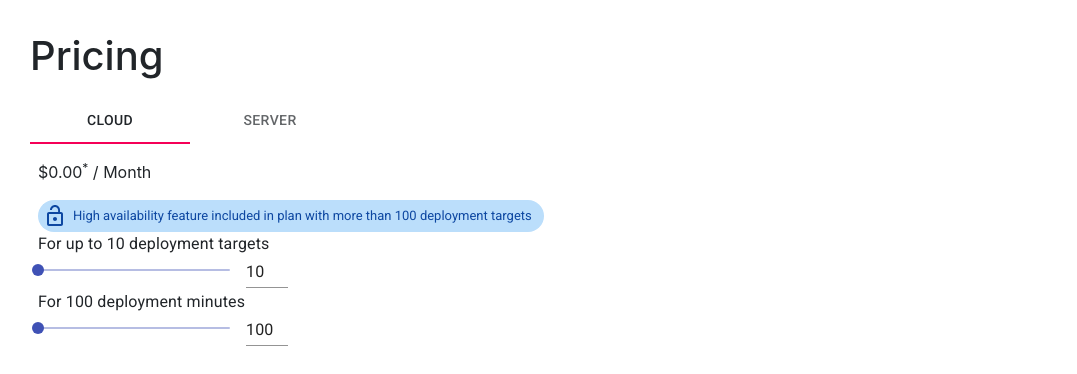
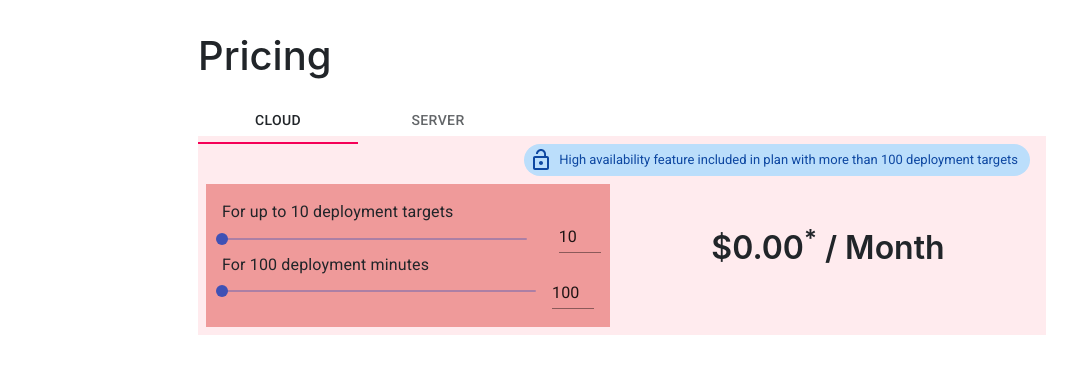
Before and after one commit to neilbo/octpus-design-react, a React (Create React App) app: page / in a window 1280 px wide. Shown: the top 374 px of the page, without its empty margins (18-1095 px from the left). Built offline with nearby package versions, Linux system fonts and the light colour scheme.

Commit message:
Use grid in app for layout

```diff
--- a/src/App.tsx
+++ b/src/App.tsx
@@ -5,18 +5,13 @@ import Server from "./pages/pricing/components/ServerPricing";
 import Tabs from '@material-ui/core/Tabs';
 import Tab from '@material-ui/core/Tab';
 import classes from "*.module.css";
-import { makeStyles } from "@material-ui/core";
+import { Grid, makeStyles } from "@material-ui/core";
 import { grey } from "@material-ui/core/colors";
 
 const useStyles = makeStyles({
   app: {
-    // backgroundColor:  grey[100],
-    marginLeft: 48,
-    marginRight: 48,
     marginTop: 32,
     marginBottom: 16
-
-
   }
 })
 
@@ -38,14 +33,21 @@ function App() {
   return (
     <>
       <section className={classes.app}>
+        <Grid container spacing={2}>
+          <Grid item xs></Grid>
+          <Grid item xs={12} sm={8}>
             <h1>Pricing</h1>
             <Tabs value={selectedTab} onChange={handleChange} aria-label="Pricing Tabs">
               <Tab label="Cloud" {...a11yProps(0)} />
               <Tab label="Server" {...a11yProps(1)} />
             </Tabs>
-    </section>
             {selectedTab === 0 && <Cloud />}
             {selectedTab === 1 && <Server />}
+          </Grid>
+          <Grid item xs></Grid>
+        </Grid>
+      </section>
+
     </>
   );
 }
--- a/src/pages/pricing/components/CloudPricing.tsx
+++ b/src/pages/pricing/components/CloudPricing.tsx
@@ -1,26 +1,47 @@
 import * as React from "react";
 import { useState } from "react";
-import { Box, Grid, Input, Slider, Typography } from "@material-ui/core";
+import { Box, Grid, Input, Slider, Typography, Paper } from "@material-ui/core";
 import { makeStyles } from "@material-ui/core/styles";
 import { formatCcy, handleInvalidValue } from "../../../utils";
 import HighAvailabilityInfo from "./HighAvailabilityInfo";
 import { red } from "@material-ui/core/colors";
 
-const useStyles = makeStyles({
-  root: {
-    width: 250,
+
+const useStyles = makeStyles((theme) => ({
+  inputs: { // rename this
+    padding: '1em', // TODO :: fix this
+    backgroundColor: red[200],
+
   },
-  input: {
-    width: 42,
+  inputNumber: {
+    width: 42, // fix this
   },
   box: {
-    marginLeft: 48,
-    marginRight: 48,
-    // backgroundColor: red[50],
+    // marginLeft: 200,
+    // marginRight: 200,
+    backgroundColor: red[50],
     paddingLeft: 8,
     paddingRight: 16,
   },
-});
+  totalPrice: {
+    display: 'flex',
+    justifyContent: 'center',
+    alignItems: 'center',
+    fontSize: '2em',
+    fontWeight: 600,
+  },
+  sliderContainer: {
+    display: 'flex',
+  },
+  slider: {
+    alignSelf: 'flex-end',
+  },
+  paper: {
+    padding: theme.spacing(2),
+    textAlign: 'center',
+    color: theme.palette.text.secondary
+  }
+}));
 
 const FREE_TARGETS = 10;
 const FREE_MINUTES = 100;
@@ -142,15 +163,16 @@ const CloudPricing = () => {
   return (
     <>
       <Box className={classes.box}>
-        <p>
-          <span>
-            {formatCcy(totalPrice)}
-            <sup>*</sup>
-          </span>
-          <span> / Month</span>
-        </p>
+        <Grid container spacing={2} justify="flex-end">
+          <Grid item>
             <HighAvailabilityInfo />
-        <Grid item>
+          </Grid>
+        </Grid>
+
+        <Grid container spacing={2}>
+          <Grid item xs={12} sm={6}>
+          {/* sliders and inputs */}
+            <Grid item className={classes.inputs}>
               <Typography>
                 For{" "}
                 {valueTargets <= FREE_TARGETS
@@ -158,10 +180,9 @@ const CloudPricing = () => {
                   : " up to " + valueTargets + " deployment targets "}
               </Typography>
 
-          <div className={classes.root}>
-            <Grid container spacing={2} alignItems="center">
-              <Grid item xs>
-                <Slider
+                <Grid container spacing={4}>
+                  <Grid item xs className={classes.sliderContainer}>
+                    <Slider className={classes.slider}
                       value={typeof valueTargets === "number" ? valueTargets : 0}
                       onChange={handleSliderChange}
                       aria-labelledby="input-slider"
@@ -169,9 +190,10 @@ const CloudPricing = () => {
                       max={5000}
                     />
                   </Grid>
-              <Grid item>
+                  <Grid item xs={2}>
+                  {/* center input */}
                     <Input
-                  className={classes.input}
+                      className={classes.inputNumber}
                       value={valueTargets}
                       margin="dense"
                       onChange={(e) =>
@@ -188,8 +210,6 @@ const CloudPricing = () => {
                     />
                   </Grid>
                 </Grid>
-          </div>
-          <div className={classes.root}>
                 <Typography>
                   For{" "}
                   {valueMinutes <= FREE_TARGETS
@@ -208,7 +228,7 @@ const CloudPricing = () => {
                   </Grid>
                   <Grid item>
                     <Input
-                  className={classes.input}
+                      className={classes.inputNumber}
                       value={valueMinutes}
                       margin="dense"
                       onChange={(e) =>
@@ -225,8 +245,23 @@ const CloudPricing = () => {
                     />
                   </Grid>
                 </Grid>
-          </div>
             </Grid>
+            {/* <Paper className={classes.paper}>xs=12 sm=6</Paper> */}
+          </Grid>
+          <Grid item xs={12} sm={6} className={classes.totalPrice}>
+            {/* Total */}
+            <p>
+              <span>
+                {formatCcy(totalPrice)}
+                <sup>*</sup>
+              </span>
+              <span> / Month</span>
+            </p>
+            {/* <Paper className={classes.paper}>xs=12 sm=6</Paper> */}
+          </Grid>
+        </Grid>
+
+
       </Box>
     </>
   );
```
Lines whose indentation alone changed are shown as unchanged.
